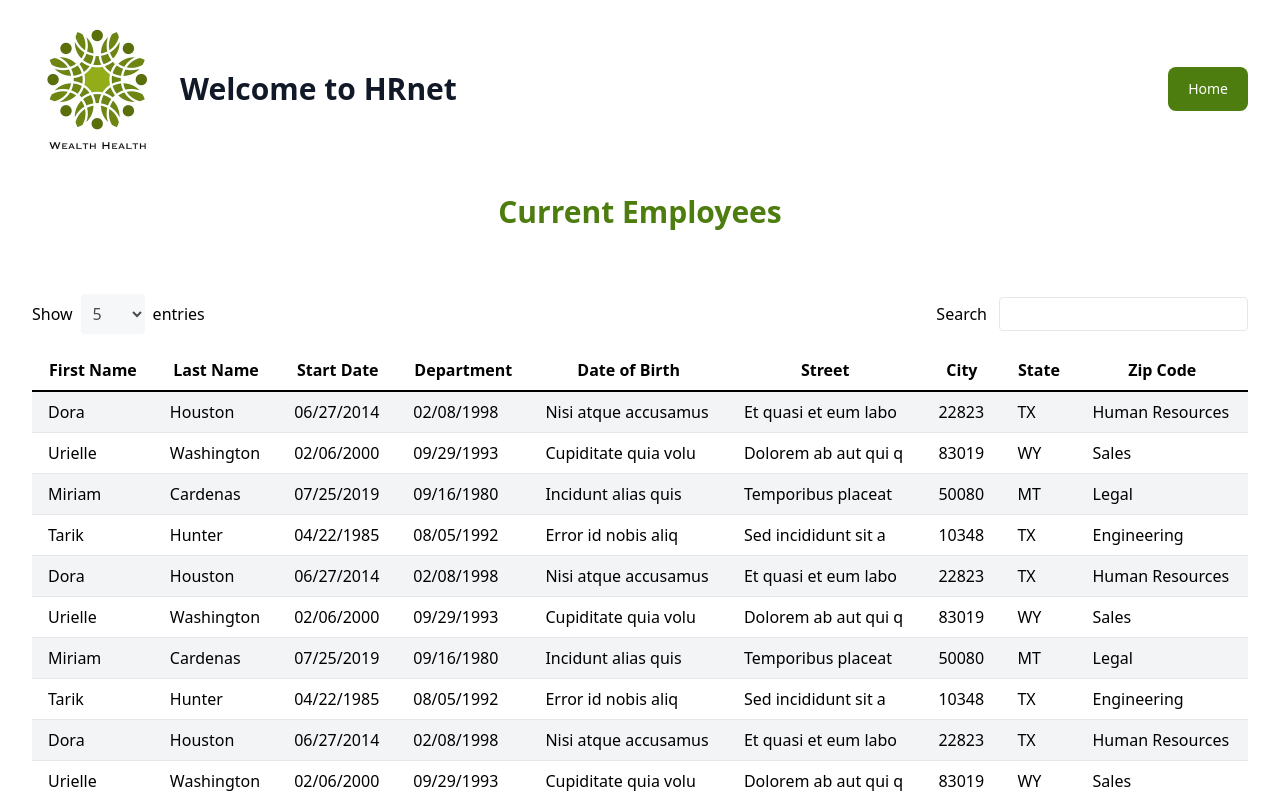
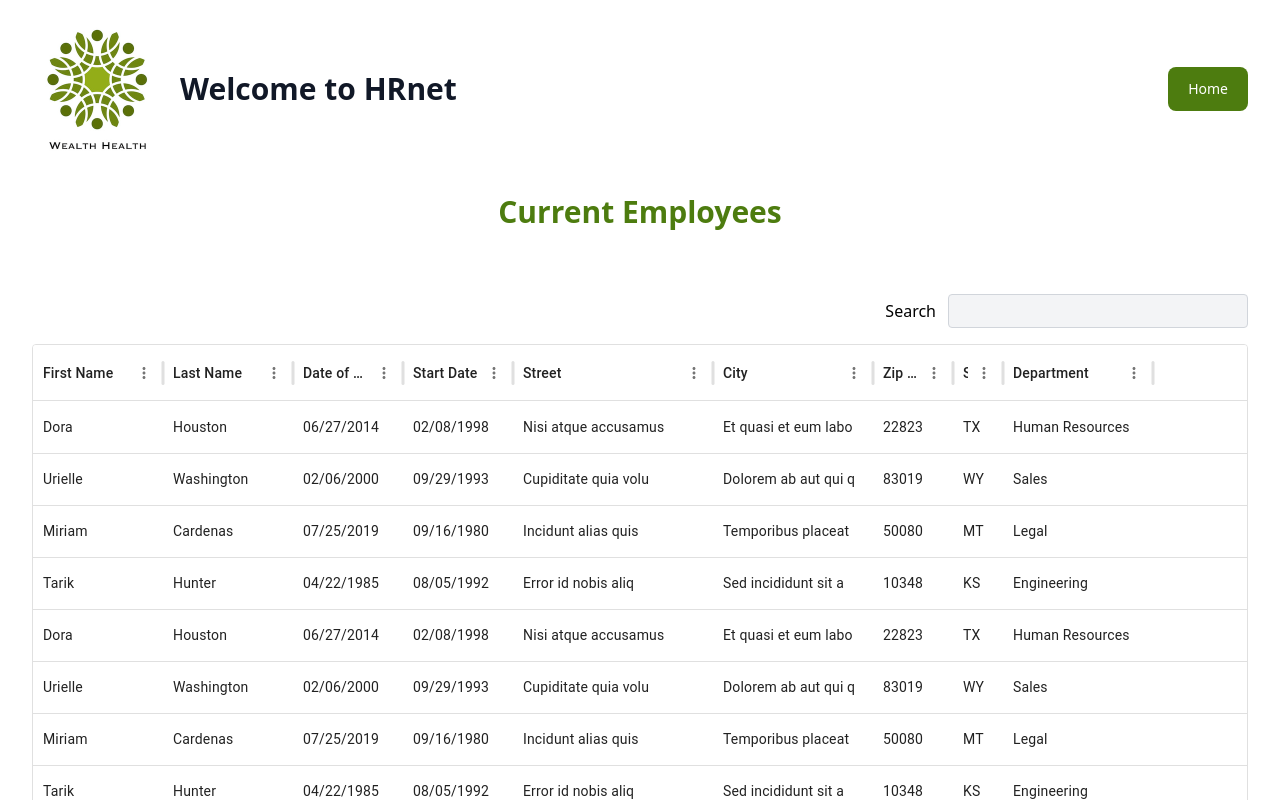
Before and after one commit to rockethelll/P14-HRNet, a React (Vite) app: page /employees in a window 1280 px wide. Shown: the top 800 px of the page. Built offline with nearby package versions, Linux system fonts and the light colour scheme.

Commit message:
first commit

```diff
--- a/src/App.jsx
+++ b/src/App.jsx
@@ -1,6 +1,3 @@
-// import { useSelector } from 'react-redux';
-// import { useDispatch } from 'react-redux';
-
 import Navbar from '@/components/Navbar';
 import Router from '@/Router/Router';
 import Modal from '@/ui/Modal';
--- a/src/components/EmployeeTable.jsx
+++ b/src/components/EmployeeTable.jsx
@@ -1,62 +1,42 @@
-import { useState } from 'react';
-
-import EmployeeHead from '@/components/EmployeeHead';
-import EmployeeRow from '@/components/EmployeeRow';
-import EntriesInfos from '@/components/EntriesInfos';
-import Paginate from '@/ui/Paginate';
+import { DataGrid } from '@mui/x-data-grid';
+import { useMemo } from 'react';
+import { v4 as uuidv4 } from 'uuid';
 
 const EmployeeTable = ({ employees }) => {
-  // state for current page
-  const [currentPage, setCurrentPage] = useState(1);
+  const columns = [
+    { field: 'firstName', headerName: 'First Name', width: 130 },
+    { field: 'lastName', headerName: 'Last Name', width: 130 },
+    { field: 'dateOfBirth', headerName: 'Date of Birth', width: 110 },
+    { field: 'startDate', headerName: 'Start Date', width: 110 },
+    { field: 'street', headerName: 'Street', width: 200 },
+    { field: 'city', headerName: 'City', width: 160 },
+    { field: 'zipCode', headerName: 'Zip Code', width: 80 },
+    { field: 'state', headerName: 'State', width: 50 },
+    { field: 'department', headerName: 'Department', width: 150 },
+  ];
 
-  // Number of employees to display per page
-  const perPage = 10;
-
-  // Calculation of the start and end index based on the current page
-  const startIndex = (currentPage - 1) * perPage;
-  const endIndex = startIndex + perPage;
-
-  // Extract employees to display on the current page
-  const currentEmployees = employees.slice(startIndex, endIndex);
+  // Generate UUIDs once for each employee
+  const employeesWithIds = useMemo(() => {
+    return employees.map((employee) => ({
+      ...employee,
+      id: uuidv4(),
+    }));
+  }, [employees]);
 
   return (
     <div>
-      <table className='w-full table-auto'>
-        <EmployeeHead />
-        <tbody className='border-y-2 border-black'>
-          {employees.length > 0 ? (
-            currentEmployees.map((employee, index) => (
-              <EmployeeRow
-                key={index}
-                employee={employee}
-                index={startIndex + index}
-              />
-            ))
-          ) : (
-            <tr>
-              <td
-                colSpan='9'
-                className='border-y border-black bg-gray-100 px-4 py-3 text-center font-semibold'
-              >
-                No matching data found
-              </td>
-            </tr>
-          )}
-        </tbody>
-      </table>
-      <div className='flex items-center justify-between'>
-        <EntriesInfos
-          currentPage={currentPage}
-          totalItems={employees.length}
-          perPage={perPage}
-        />
-        <Paginate
-          currentPage={currentPage}
-          totalItems={employees.length}
-          perPage={perPage}
-          onPageChange={setCurrentPage}
-        />
-      </div>
+      <DataGrid
+        initialState={{
+          pagination: {
+            paginationModel: { pageSize: 10, page: 0 },
+          },
+        }}
+        autoHeight
+        rows={employeesWithIds}
+        columns={columns}
+        getRowId={(row) => row.id}
+        pageSizeOptions={[10, 25, 50, 100]}
+      />
     </div>
   );
 };
--- a/src/components/Form/Form.jsx
+++ b/src/components/Form/Form.jsx
@@ -83,8 +83,7 @@ const Form = () => {
               data={states}
               valueKey='abbreviation'
               labelKey='name'
-              onChange={(e) => field.onChange(e.target.value.toLowerCase())}
-              value={field.value}
+              {...field}
             />
           )}
         />
--- a/src/components/SearchBar.jsx
+++ b/src/components/SearchBar.jsx
@@ -4,7 +4,7 @@ const SearchBar = ({ searchTerm, handleChange }) => {
       <label className='pr-3'>Search</label>
       <input
         type='search'
-        className='rounded border px-2 py-1'
+        className='w-[300px] rounded border border-gray-300 bg-gray-100 px-2 py-1'
         value={searchTerm}
         onChange={handleChange}
       />
--- a/src/components/SelectMenu.jsx
+++ b/src/components/SelectMenu.jsx
@@ -1,7 +1,7 @@
 import React from 'react';
 
 const SelectMenu = React.forwardRef(
-  ({ label, data, labelKey, valueKey, onChange, value, ...rest }, ref) => {
+  ({ label, data, labelKey, valueKey, value, ...rest }, ref) => {
     return (
       <div>
         <label className='my-2 block text-sm font-medium text-gray-700'>
@@ -10,7 +10,6 @@ const SelectMenu = React.forwardRef(
         <select
           ref={ref}
           className='w-full rounded-md border-2 border-gray-200 bg-gray-100 py-2 pl-4'
-          onChange={onChange}
           value={value}
           {...rest}
         >
--- a/src/pages/Employees.jsx
+++ b/src/pages/Employees.jsx
@@ -3,7 +3,6 @@ import { useSelector } from 'react-redux';
 
 import EmployeeTable from '@/components/EmployeeTable';
 import SearchBar from '@/components/SearchBar';
-import SelectEntriesDisplayed from '@/components/SelectEntriesDisplayed';
 import Container from '@/ui/Container';
 import Title from '@/ui/Title';
 
@@ -25,15 +24,10 @@ const Employees = () => {
     setSearchTerm(event.target.value);
   };
 
-  const handleEntriesPerPageChange = (e) => {
-    console.log(e);
-  };
-
   return (
     <Container>
       <Title title='Current Employees' />
-      <div className='mb-4 flex items-center justify-between'>
-        <SelectEntriesDisplayed onChange={handleEntriesPerPageChange} />
+      <div className='mb-4 flex items-center justify-end'>
         <SearchBar handleChange={handleChange} searchTerm={searchTerm} />
       </div>
       <EmployeeTable employees={filteredEmployees} />
--- a/src/state/employeeSlice.js
+++ b/src/state/employeeSlice.js
@@ -10,7 +10,7 @@ const initialState = {
       street: 'Nisi atque accusamus',
       city: 'Et quasi et eum labo',
       zipCode: '22823',
-      state: 'tx',
+      state: 'TX',
       department: 'Human Resources',
     },
     {
@@ -21,7 +21,7 @@ const initialState = {
       street: 'Cupiditate quia volu',
       city: 'Dolorem ab aut qui q',
       zipCode: '83019',
-      state: 'wy',
+      state: 'WY',
       department: 'Sales',
     },
     {
@@ -32,7 +32,7 @@ const initialState = {
       street: 'Incidunt alias quis',
       city: 'Temporibus placeat ',
       zipCode: '50080',
-      state: 'mt',
+      state: 'MT',
       department: 'Legal',
     },
     {
@@ -43,7 +43,7 @@ const initialState = {
       street: 'Error id nobis aliq',
       city: 'Sed incididunt sit a',
       zipCode: '10348',
-      state: 'tx',
+      state: 'KS',
       department: 'Engineering',
     },
     {
@@ -54,7 +54,7 @@ const initialState = {
       street: 'Nisi atque accusamus',
       city: 'Et quasi et eum labo',
       zipCode: '22823',
-      state: 'tx',
+      state: 'TX',
       department: 'Human Resources',
     },
     {
@@ -65,7 +65,7 @@ const initialState = {
       street: 'Cupiditate quia volu',
       city: 'Dolorem ab aut qui q',
       zipCode: '83019',
-      state: 'wy',
+      state: 'WY',
       department: 'Sales',
     },
     {
@@ -76,7 +76,7 @@ const initialState = {
       street: 'Incidunt alias quis',
       city: 'Temporibus placeat ',
       zipCode: '50080',
-      state: 'mt',
+      state: 'MT',
       department: 'Legal',
     },
     {
@@ -87,7 +87,7 @@ const initialState = {
       street: 'Error id nobis aliq',
       city: 'Sed incididunt sit a',
       zipCode: '10348',
-      state: 'tx',
+      state: 'KS',
       department: 'Engineering',
     },
     {
@@ -98,7 +98,7 @@ const initialState = {
       street: 'Nisi atque accusamus',
       city: 'Et quasi et eum labo',
       zipCode: '22823',
-      state: 'tx',
+      state: 'TX',
       department: 'Human Resources',
     },
     {
@@ -109,7 +109,7 @@ const initialState = {
       street: 'Cupiditate quia volu',
       city: 'Dolorem ab aut qui q',
       zipCode: '83019',
-      state: 'wy',
+      state: 'WY',
       department: 'Sales',
     },
     {
@@ -120,7 +120,7 @@ const initialState = {
       street: 'Incidunt alias quis',
       city: 'Temporibus placeat ',
       zipCode: '50080',
-      state: 'mt',
+      state: 'MT',
       department: 'Legal',
     },
     {
@@ -131,7 +131,7 @@ const initialState = {
       street: 'Error id nobis aliq',
       city: 'Sed incididunt sit a',
       zipCode: '10348',
-      state: 'tx',
+      state: 'KS',
       department: 'Engineering',
     },
     {
@@ -142,7 +142,7 @@ const initialState = {
       street: 'Nisi atque accusamus',
       city: 'Et quasi et eum labo',
       zipCode: '22823',
-      state: 'tx',
+      state: 'TX',
       department: 'Human Resources',
     },
     {
@@ -153,7 +153,7 @@ const initialState = {
       street: 'Cupiditate quia volu',
       city: 'Dolorem ab aut qui q',
       zipCode: '83019',
-      state: 'wy',
+      state: 'WY',
       department: 'Sales',
     },
     {
@@ -164,7 +164,7 @@ const initialState = {
       street: 'Incidunt alias quis',
       city: 'Temporibus placeat ',
       zipCode: '50080',
-      state: 'mt',
+      state: 'MT',
       department: 'Legal',
     },
     {
@@ -175,7 +175,7 @@ const initialState = {
       street: 'Error id nobis aliq',
       city: 'Sed incididunt sit a',
       zipCode: '10348',
-      state: 'tx',
+      state: 'KS',
       department: 'Engineering',
     },
     {
@@ -186,7 +186,7 @@ const initialState = {
       street: 'Nisi atque accusamus',
       city: 'Et quasi et eum labo',
       zipCode: '22823',
-      state: 'tx',
+      state: 'TX',
       department: 'Human Resources',
     },
     {
@@ -197,7 +197,7 @@ const initialState = {
       street: 'Cupiditate quia volu',
       city: 'Dolorem ab aut qui q',
       zipCode: '83019',
-      state: 'wy',
+      state: 'WY',
       department: 'Sales',
     },
     {
@@ -208,7 +208,7 @@ const initialState = {
       street: 'Incidunt alias quis',
       city: 'Temporibus placeat ',
       zipCode: '50080',
-      state: 'mt',
+      state: 'MT',
       department: 'Legal',
     },
     {
@@ -219,7 +219,7 @@ const initialState = {
       street: 'Error id nobis aliq',
       city: 'Sed incididunt sit a',
       zipCode: '10348',
-      state: 'tx',
+      state: 'KS',
       department: 'Engineering',
     },
     {
@@ -230,7 +230,7 @@ const initialState = {
       street: 'Nisi atque accusamus',
       city: 'Et quasi et eum labo',
       zipCode: '22823',
-      state: 'tx',
+      state: 'TX',
       department: 'Human Resources',
     },
     {
@@ -241,74 +241,8 @@ const initialState = {
       street: 'Cupiditate quia volu',
       city: 'Dolorem ab aut qui q',
       zipCode: '83019',
-      state: 'wy',
+      state: 'WY',
       department: 'Sales',
-    },
-    {
-      firstName: 'Miriam',
-      lastName: 'Cardenas',
-      dateOfBirth: '07/25/2019',
-      startDate: '09/16/1980',
-      street: 'Incidunt alias quis',
-      city: 'Temporibus placeat ',
-      zipCode: '50080',
-      state: 'mt',
-      department: 'Legal',
-    },
-    {
-      firstName: 'Tarik',
-      lastName: 'Hunter',
-      dateOfBirth: '04/22/1985',
-      startDate: '08/05/1992',
-      street: 'Error id nobis aliq',
-      city: 'Sed incididunt sit a',
-      zipCode: '10348',
-      state: 'tx',
-      department: 'Engineering',
-    },
-    {
-      firstName: 'Dora',
-      lastName: 'Houston',
-      dateOfBirth: '06/27/2014',
-      startDate: '02/08/1998',
-      street: 'Nisi atque accusamus',
-      city: 'Et quasi et eum labo',
-      zipCode: '22823',
-      state: 'tx',
-      department: 'Human Resources',
-    },
-    {
-      firstName: 'Urielle',
-      lastName: 'Washington',
-      dateOfBirth: '02/06/2000',
-      startDate: '09/29/1993',
-      street: 'Cupiditate quia volu',
-      city: 'Dolorem ab aut qui q',
-      zipCode: '83019',
-      state: 'wy',
-      department: 'Sales',
-    },
-    {
-      firstName: 'Miriam',
-      lastName: 'Cardenas',
-      dateOfBirth: '07/25/2019',
-      startDate: '09/16/1980',
-      street: 'Incidunt alias quis',
-      city: 'Temporibus placeat ',
-      zipCode: '50080',
-      state: 'mt',
-      department: 'Legal',
-    },
-    {
-      firstName: 'Tarik',
-      lastName: 'Hunter',
-      dateOfBirth: '04/22/1985',
-      startDate: '08/05/1992',
-      street: 'Error id nobis aliq',
-      city: 'Sed incididunt sit a',
-      zipCode: '10348',
-      state: 'tx',
-      department: 'Engineering',
     },
   ],
 };
--- a/src/utils/useModal.js
+++ b/src/utils/useModal.js
@@ -1,6 +1,6 @@
 import { useDispatch, useSelector } from 'react-redux';
 
-import { closeModal, openModal } from '@/state/modalSlice';
+import { closeModal } from '@/state/modalSlice';
 
 // Custom hook to handle modal state
 const useModal = () => {
```
Also changed, not shown: package.json (+7 -0 lines), 1 other file (tests, documents, lock files or other folders).
